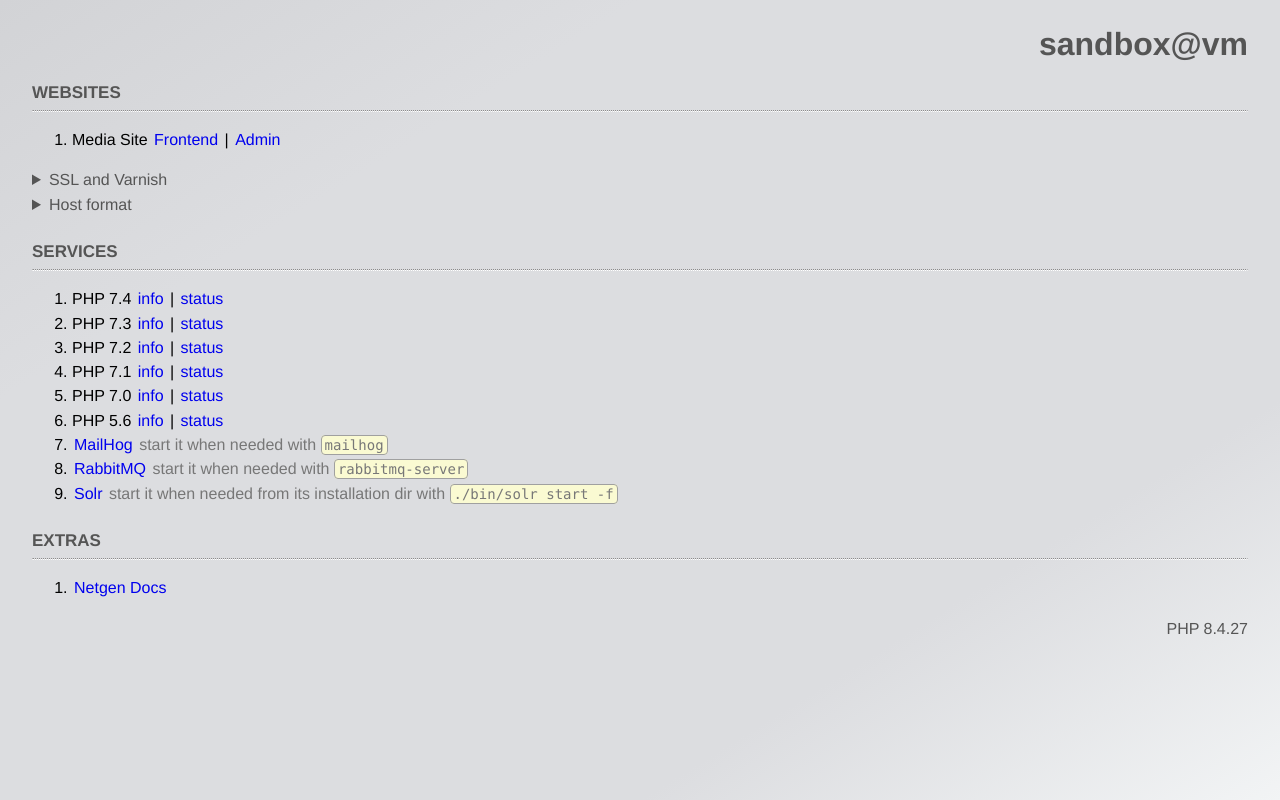
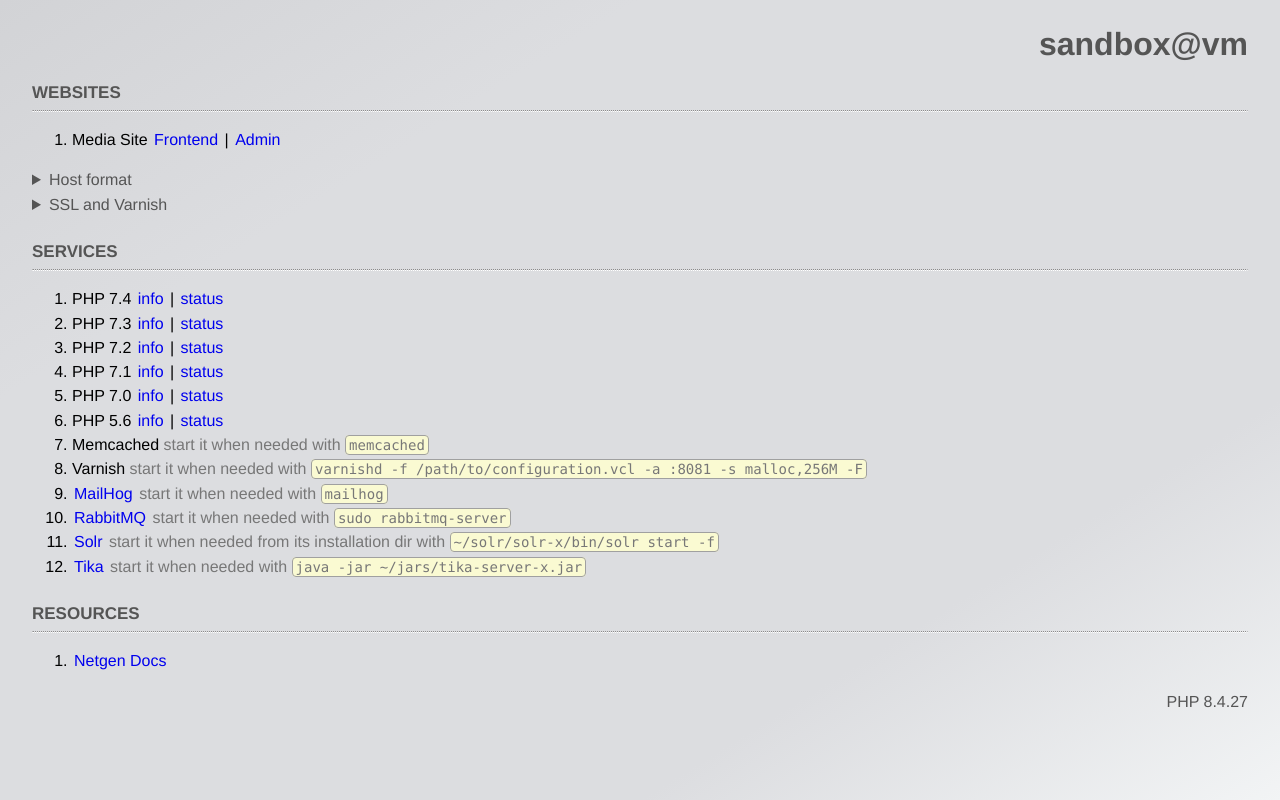
Before and after one commit to netgen/local-development-setup, a PHP site: page /solr/ in a window 1280 px wide. Run offline with PHP 8.4, Linux system fonts and the light colour scheme.

Commit message:
Update homepage

```diff
--- a/websites/home/index.php
+++ b/websites/home/index.php
@@ -22,14 +22,6 @@ header("Cache-Control: no-cache, must-revalidate");
     <ol>
         <li>Media Site <a href="https://media-site.dev.php73.ez">Frontend</a> | <a href="https://media-site.prod.php73.ez/ngadminui">Admin</a></li>
     </ol>
-    <details>
-        <summary>SSL and Varnish</summary>
-        <blockquote>
-            <p>All hosts are configured to automatically redirect from HTTP to HTTPS.</p>
-            <p>Varnish is configured on port 8080, for example <code>https://media-site.dev.php73.ez:8080</code></p>
-            <p>HTTP access to host is possible through port 8082, for example <code>http://media-site.dev.php73.ez:8082</code></p>
-        </blockquote>
-    </details>
     <details>
         <summary>Host format</summary>
         <blockquote>
@@ -70,6 +62,14 @@ header("Cache-Control: no-cache, must-revalidate");
             <p>You can use this approach together with custom app/public directory setup described above</p>
         </blockquote>
     </details>
+    <details>
+        <summary>SSL and Varnish</summary>
+        <blockquote>
+            <p>All hosts are configured to automatically redirect from HTTP to HTTPS.</p>
+            <p>Varnish is configured on port 8080, for example <code>https://media-site.dev.php73.ez:8080</code></p>
+            <p>HTTP access to host is possible through port 8082, for example <code>http://media-site.dev.php73.ez:8082</code></p>
+        </blockquote>
+    </details>
     <h2>services</h2>
     <hr>
     <ol>
@@ -79,11 +79,14 @@ header("Cache-Control: no-cache, must-revalidate");
         <li>PHP 7.1 <a href="https://phpinfo.php71">info</a> | <a href="https://home.php71/status?full&html">status</a></li>
         <li>PHP 7.0 <a href="https://phpinfo.php71">info</a> | <a href="https://home.php70/status?full&html">status</a></li>
         <li>PHP 5.6 <a href="https://phpinfo.php56">info</a> | <a href="https://home.php56/status?full&html">status</a></li>
+        <li>Memcached <span class="hint">start it when needed with <code>memcached</code></span></li>
+        <li>Varnish <span class="hint">start it when needed with <code>varnishd -f /path/to/configuration.vcl -a :8081 -s malloc,256M -F</code></span></li>
         <li><a href="http://0.0.0.0:8025">MailHog</a> <span class="hint">start it when needed with <code>mailhog</code></span></li>
-        <li><a href="http://localhost:15672">RabbitMQ</a> <span class="hint">start it when needed with <code>rabbitmq-server</code></span></li>
-        <li><a href="http://localhost:8983/solr">Solr</a> <span class="hint">start it when needed from its installation dir with <code>./bin/solr start -f</code></span></li>
+        <li><a href="http://localhost:15672">RabbitMQ</a> <span class="hint">start it when needed with <code>sudo rabbitmq-server</code></span></li>
+        <li><a href="http://localhost:8983/solr">Solr</a> <span class="hint">start it when needed from its installation dir with <code>~/solr/solr-x/bin/solr start -f</code></span></li>
+        <li><a href="http://localhost:9998/">Tika</a> <span class="hint">start it when needed with <code>java -jar ~/jars/tika-server-x.jar</code></span></li>
     </ol>
-    <h2>extras</h2>
+    <h2>resources</h2>
     <hr>
     <ol>
         <li><a href="https://docs.netgen.io/">Netgen Docs</a></li>
```
